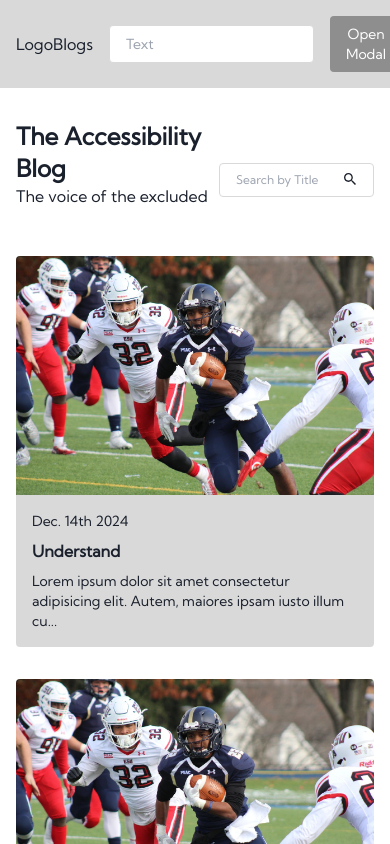
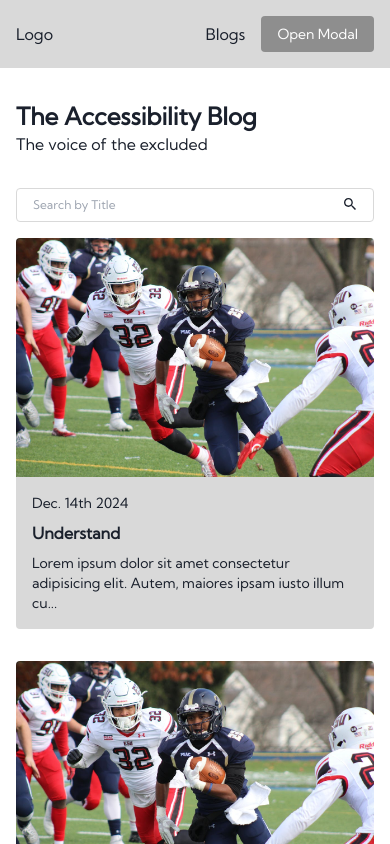
Before and after one commit to Marcos8060/blog_test, a Next.js app: page / in a window 390 px wide. Shown: the top 844 px of the page. Built offline with nearby package versions, Linux system fonts and the light colour scheme.

Commit message:
fixed header responsiveness

```diff
--- a/src/components/header.tsx
+++ b/src/components/header.tsx
@@ -11,7 +11,7 @@ const Header = () => {
             <div>
                 <h1>Blogs</h1>
             </div>
-            <div>
+            <div className='md:block hidden'>
                 <input className='border border-primary px-4 py-2 rounded text-sm focus:outline-none' type="text" placeholder='Text' />
             </div>
             <div>
--- a/src/pages/blogSection.tsx
+++ b/src/pages/blogSection.tsx
@@ -22,24 +22,27 @@ const BlogSection = () => {
 
   return (
     <section className="sm:px-12 px-4 py-8">
-      <section className="flex items-center justify-between">
+      <section className="md:flex items-center justify-between">
         <div className="mb-8">
           <h1 className="text-2xl font-semibold">The Accessibility Blog</h1>
           <p>The voice of the excluded</p>
         </div>
         <div className="relative">
           <input
-            className="border border-primary rounded px-4 py-2 text-xs focus:outline-none w-full focus:w-96"
+            className="border border-primary rounded px-4 py-2 text-xs focus:outline-none w-full md:focus:w-96"
             type="text"
             placeholder="Search by Title"
             value={searchQuery}
             onChange={(e) => setSearchQuery(e.target.value)}
           />
-          <IoMdSearch className="absolute top-2 right-4" />
+            <IoMdSearch className="absolute top-2 right-4" />
         </div>
       </section>
 
-      <p className="text-center my-4 font-bold text-sm">{searchQuery && `Showing ${filteredBlogs.length} Result(s) of "${searchQuery}"`}</p>
+      <p className="text-center my-4 font-bold text-sm">
+        {searchQuery &&
+          `Showing ${filteredBlogs.length} Result(s) of "${searchQuery}"`}
+      </p>
 
       <section className="grid md:grid-cols-3 grid-cols-1 gap-8">
         {(searchQuery ? filteredBlogs : blogData).map((data) => (
```
